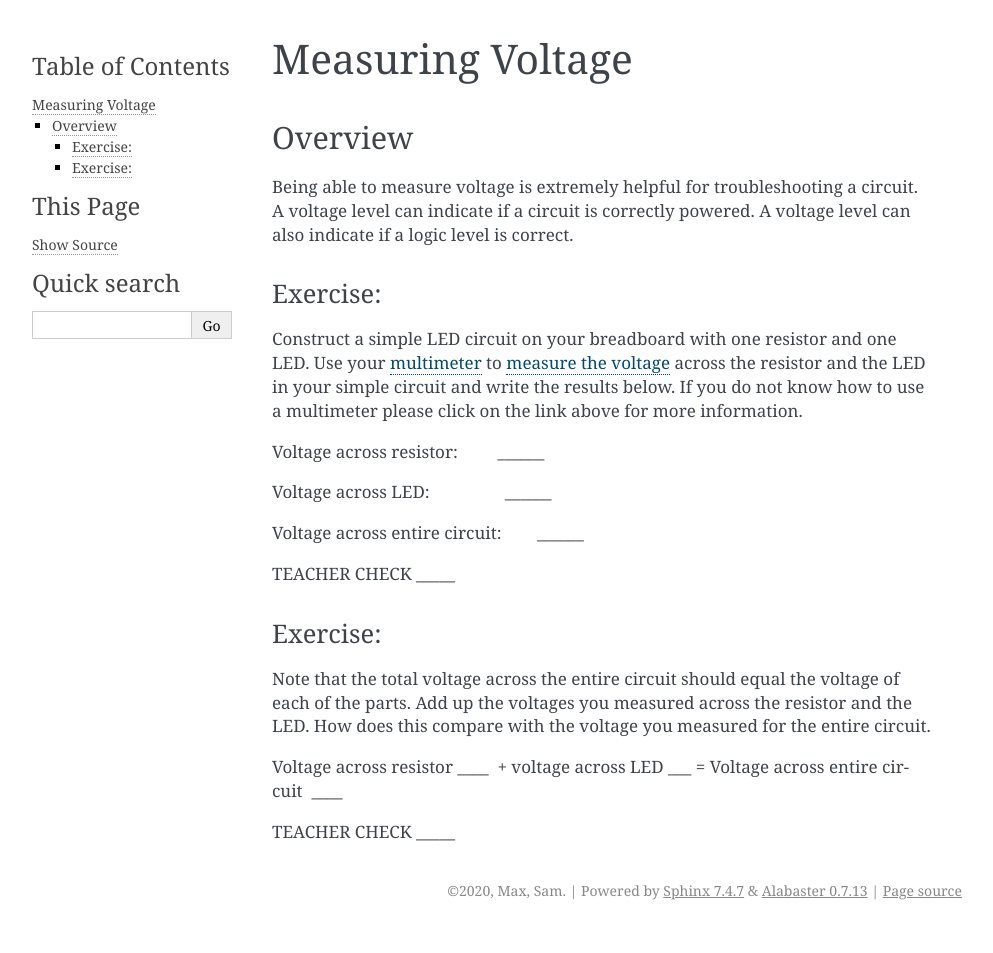
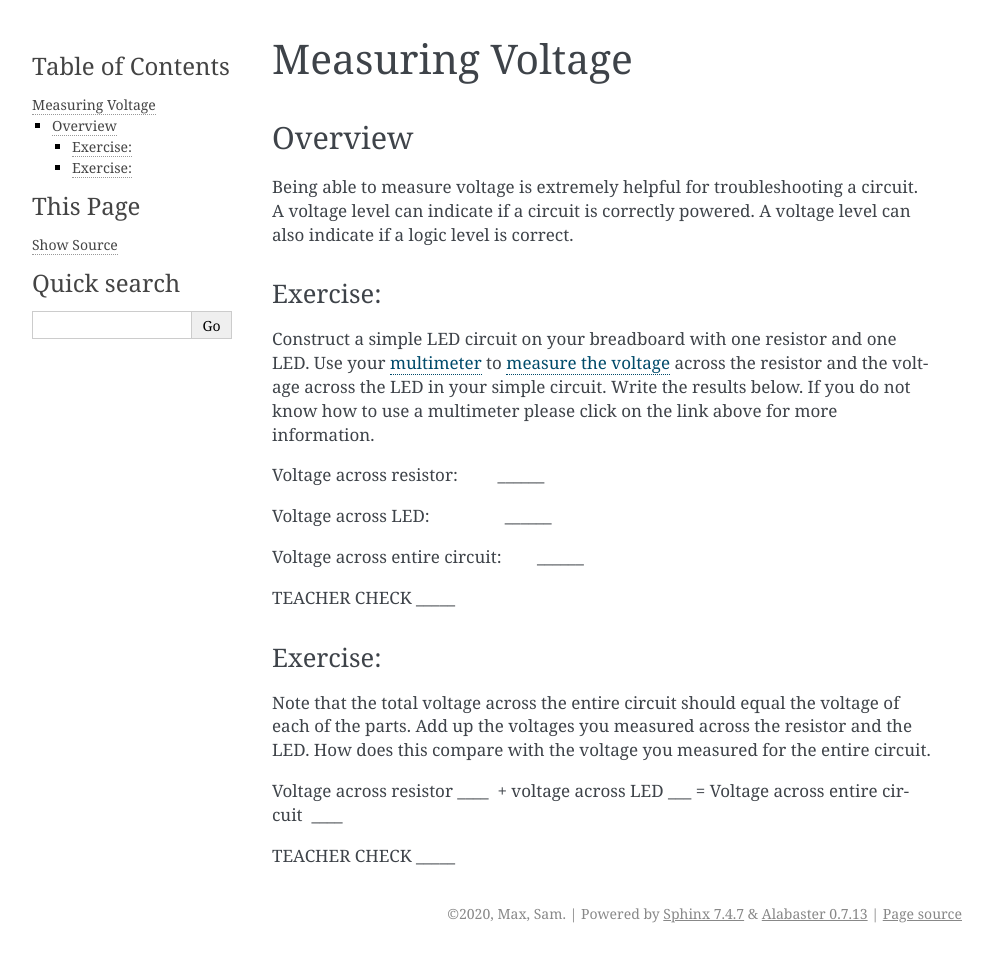
Before and after one commit to maxtkc/mvths-wiki, a Sphinx documentation site: the page built from docs/007-measuring-voltage.rst, in a window 1280 px wide. Shown: the whole page, without its empty margins (148-1141 px from the left). Built offline with Sphinx 7.4.7, drawn with Linux system fonts in a browser that asks for light colours; before the commit the page ends 930 px from its top, so only the background shows below that.

Commit message:
Update 007-measuring-voltage.rst

```diff
--- a/docs/007-measuring-voltage.rst
+++ b/docs/007-measuring-voltage.rst
@@ -16,8 +16,8 @@ one LED. Use your
 `multimeter <https://www.google.com/url?q=https://docs.google.com/document/d/1BmZbXzxnD2j17QToSZ9jeZmnP7burwfksfQq2v4zu-Y/edit%23heading%3Dh.sf66jio1dnm6&sa=D&ust=1587613173850000>`__ to
 `measure the
 voltage <https://www.google.com/url?q=https://docs.google.com/document/d/1BmZbXzxnD2j17QToSZ9jeZmnP7burwfksfQq2v4zu-Y/edit%23heading%3Dh.1d4or8wh0xdv&sa=D&ust=1587613173850000>`__ across
-the resistor and the LED in your simple circuit and write the results
-below. If you do not know how to use a multimeter please click on the
+the resistor and the voltage across the LED in your simple circuit. Write the
+results below. If you do not know how to use a multimeter please click on the
 link above for more information.
 
 Voltage across resistor:         \_\_\_\_\_\_
```
